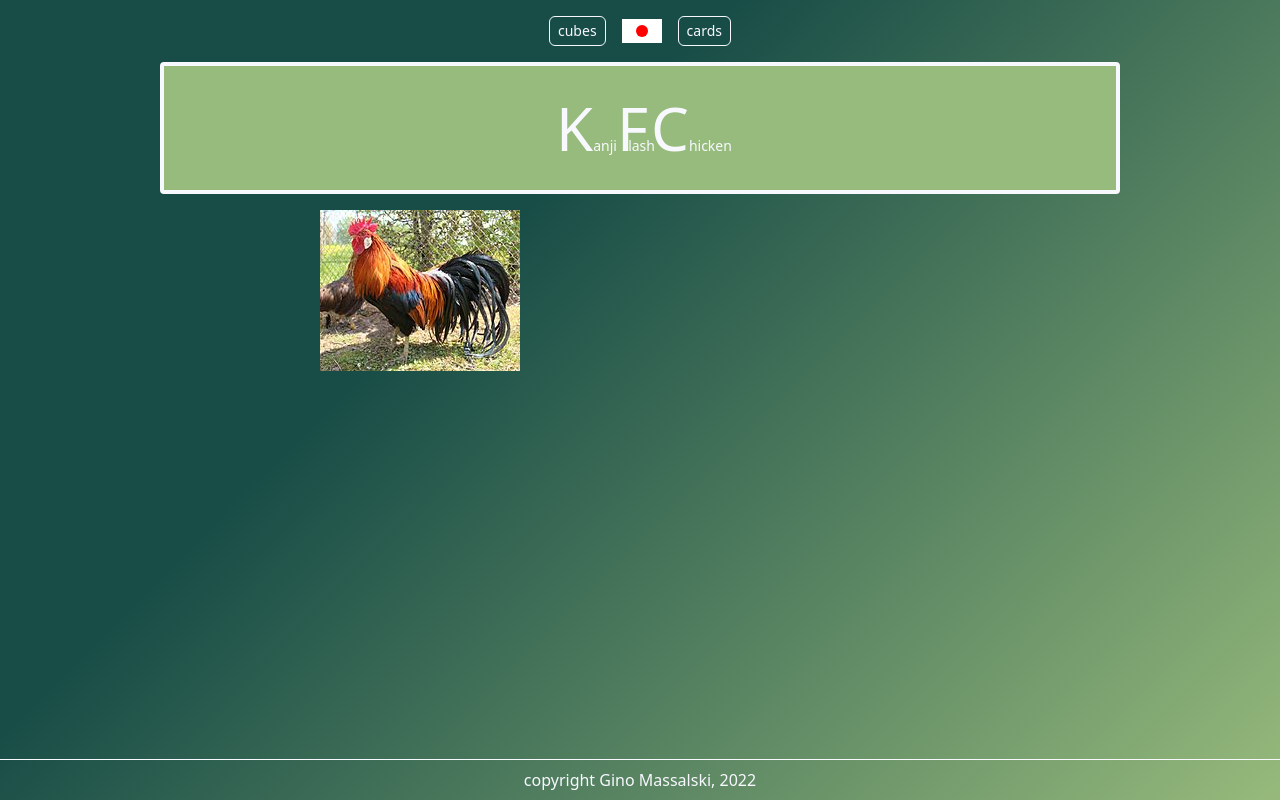
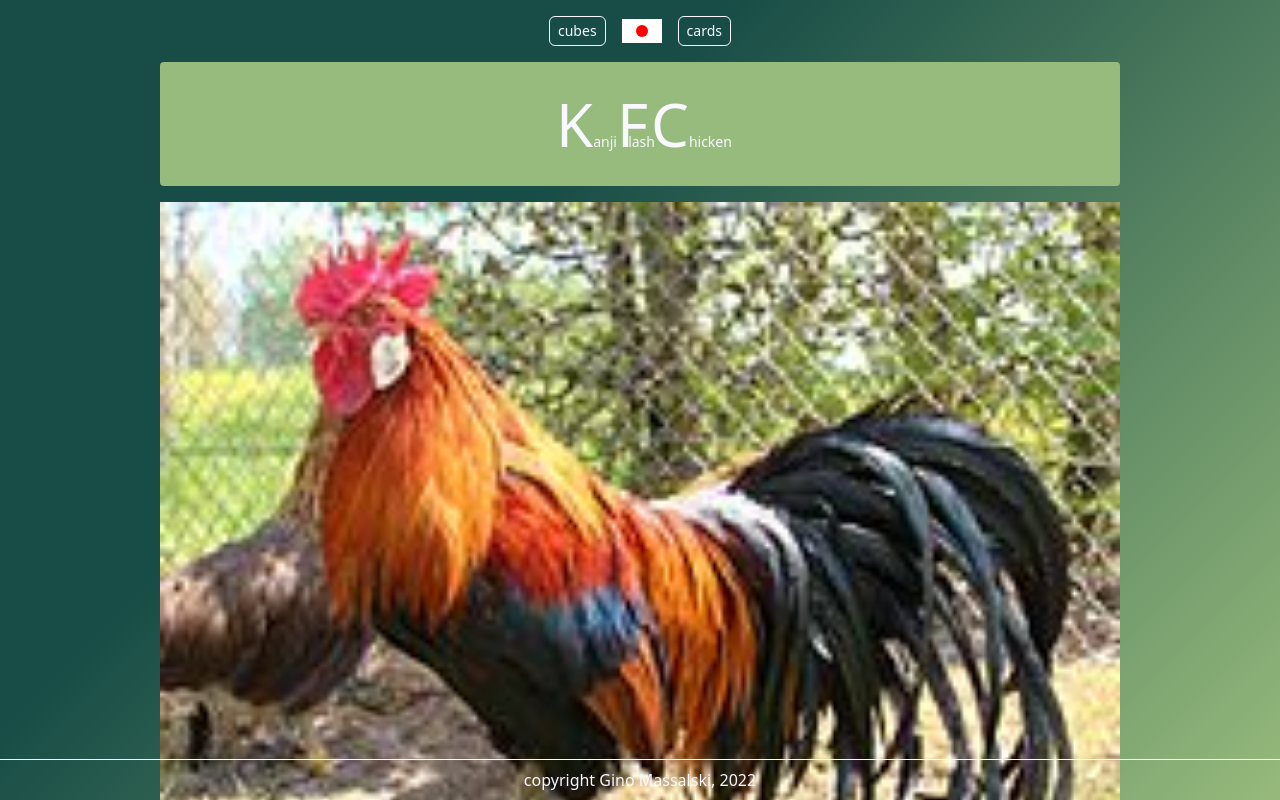
Before and after one commit to ginkgobilobatree/KanjiFlashChicken, a React (Create React App) app: page / in a window 1280 px wide. Shown: the top 800 px of the page. Built offline with nearby package versions, Linux system fonts and the light colour scheme.

Commit message:
style: improvements

```diff
--- a/src/index.css
+++ b/src/index.css
@@ -3,6 +3,9 @@
 @tailwind utilities;
 
 body {
+   /*  display: flex;
+    flex-direction: column;
+    justify-content: center; */
     height: 100vh;
     background: linear-gradient(135deg, rgba(24,77,71,1) 35%, rgba(152,187,124,1) 100%);
     color: ghostwhite;
--- a/src/pages/Chicken.jsx
+++ b/src/pages/Chicken.jsx
@@ -3,11 +3,12 @@ import Rooster from "../img/chicken.jpg";
 
 export default function Chicken() {
   const style = {
-    figure: "w-1/2 mx-auto mt-4",
+    figure: "w-3/4 mx-auto mt-4",
+    img: "w-full",
   };
   return (
     <figure className={style.figure}>
-      <img src={Rooster} alt="rooster" />
+      <img className={style.img} src={Rooster} alt="rooster" />
     </figure>
   );
 }
--- a/src/pages/Header.jsx
+++ b/src/pages/Header.jsx
@@ -4,7 +4,7 @@ import { Link } from "react-router-dom";
 export default function Header() {
   const [cubeCard, setCubeCard] = useState("hicken");//changes the Header to Chicken | Cubes | Cards
   const style = {
-    div: "mt-4 border-4 w-3/4 mx-auto py-8 rounded bg-brightGreen",
+    div: "mt-4 w-3/4 mx-auto py-8 rounded bg-brightGreen",
     h1: "text-6xl text-center left-4 relative",
     span: "text-sm",
     spanF: "text-sm relative right-5",
```
